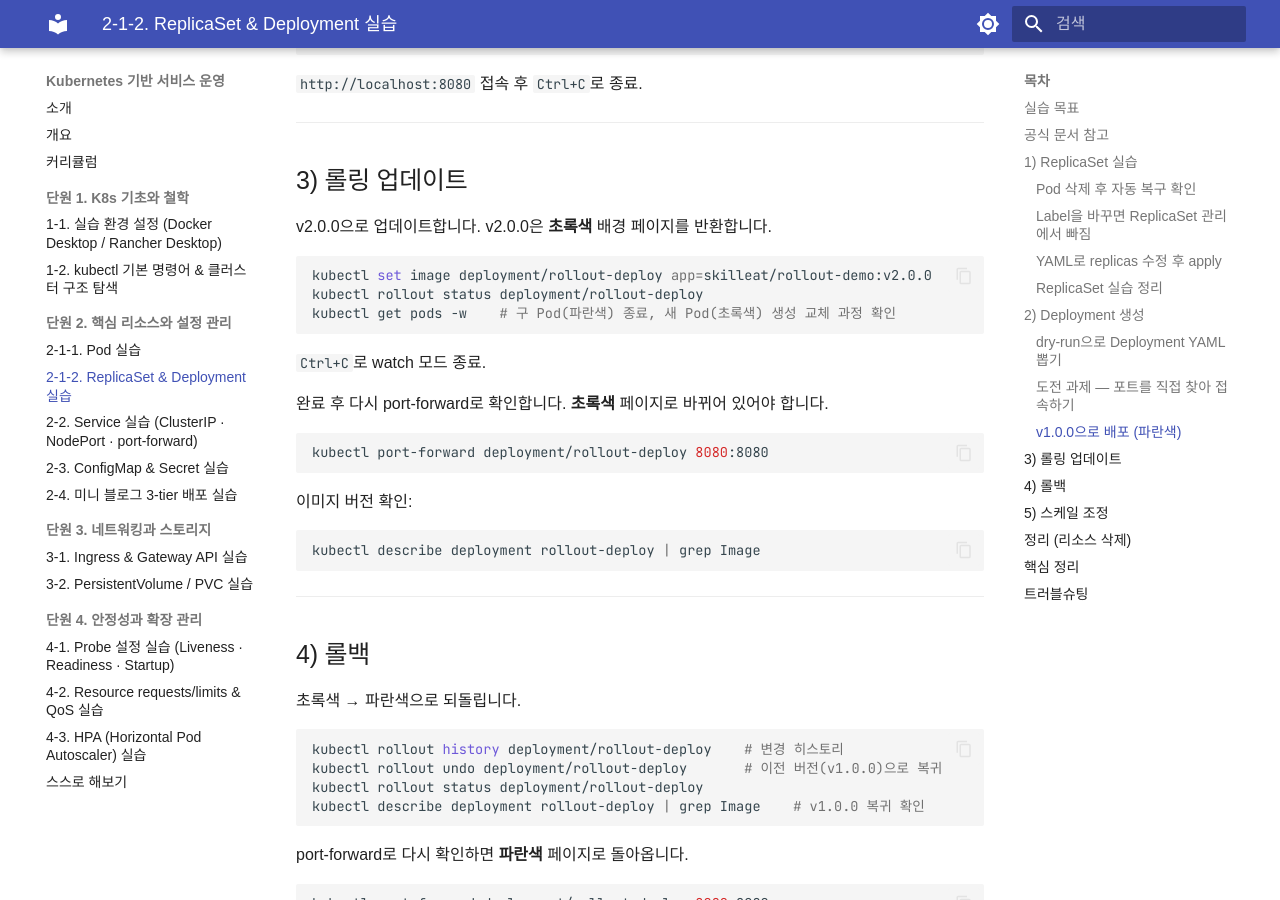
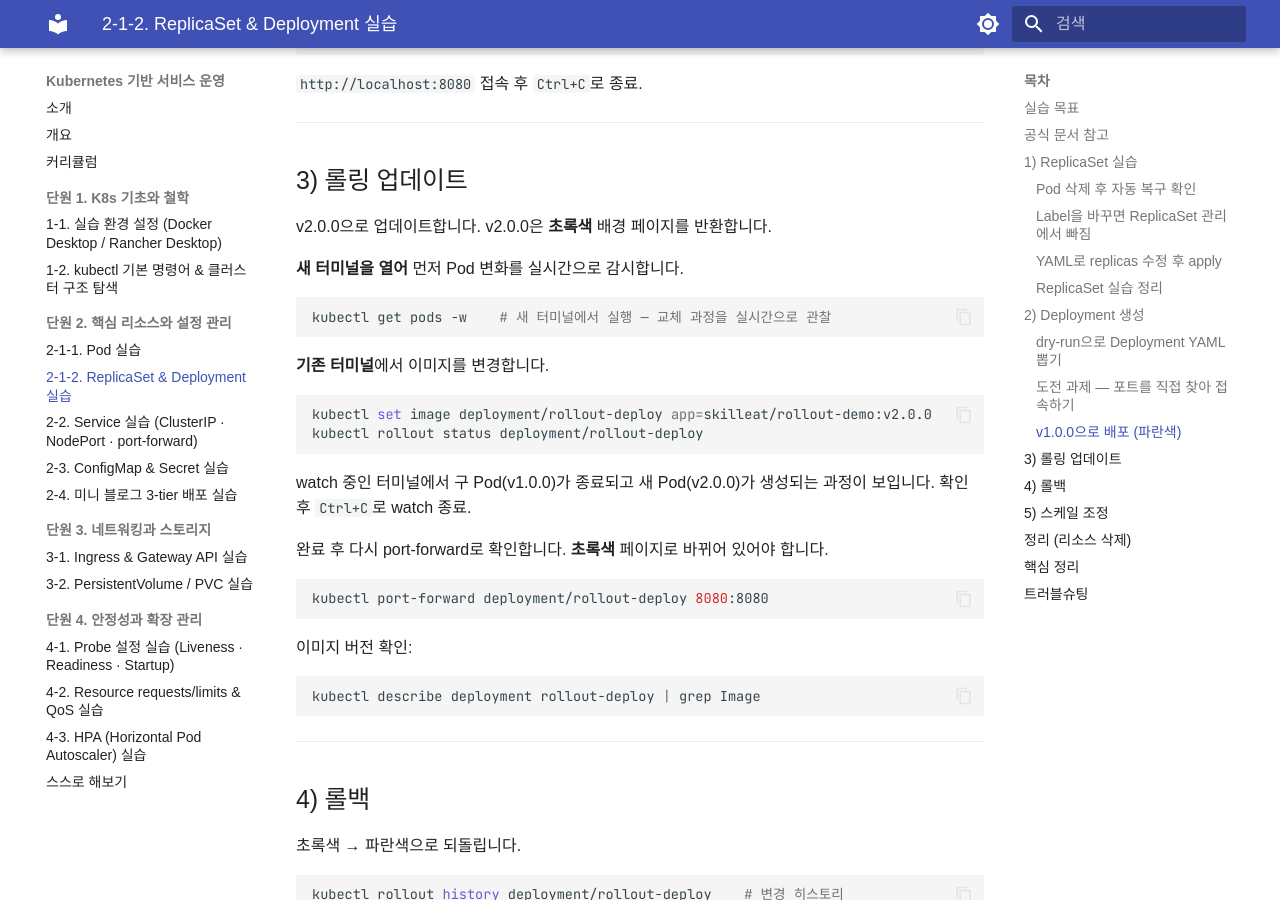
Before and after one commit to skilleat-labs/docker-k8s-labs, an MkDocs documentation site: the page built from docs/modules/module10/2-1-2.md, in a window 1280 px wide and 900 px high, scrolled down 4563 px. Built offline with MkDocs 1.6.1 and Material for MkDocs 9.7.7, drawn with Linux system fonts in a browser that asks for light colours; some web fonts are replaced.

Commit message:
docs: 롤링 업데이트 순서 변경 — 새 터미널에서 -w 먼저 실행 후 이미지 변경

````diff
--- a/docs/modules/module10/2-1-2.md
+++ b/docs/modules/module10/2-1-2.md
@@ -231,13 +231,20 @@ kubectl port-forward deployment/rollout-deploy 8080:8080
 
 v2.0.0으로 업데이트합니다. v2.0.0은 **초록색** 배경 페이지를 반환합니다.
 
+**새 터미널을 열어** 먼저 Pod 변화를 실시간으로 감시합니다.
+
+```bash
+kubectl get pods -w    # 새 터미널에서 실행 — 교체 과정을 실시간으로 관찰
+```
+
+**기존 터미널**에서 이미지를 변경합니다.
+
 ```bash
 kubectl set image deployment/rollout-deploy app=skilleat/rollout-demo:v2.0.0
 kubectl rollout status deployment/rollout-deploy
-kubectl get pods -w    # 구 Pod(파란색) 종료, 새 Pod(초록색) 생성 교체 과정 확인
 ```
 
-`Ctrl+C`로 watch 모드 종료.
+watch 중인 터미널에서 구 Pod(v1.0.0)가 종료되고 새 Pod(v2.0.0)가 생성되는 과정이 보입니다. 확인 후 `Ctrl+C`로 watch 종료.
 
 완료 후 다시 port-forward로 확인합니다. **초록색** 페이지로 바뀌어 있어야 합니다.
 
````
